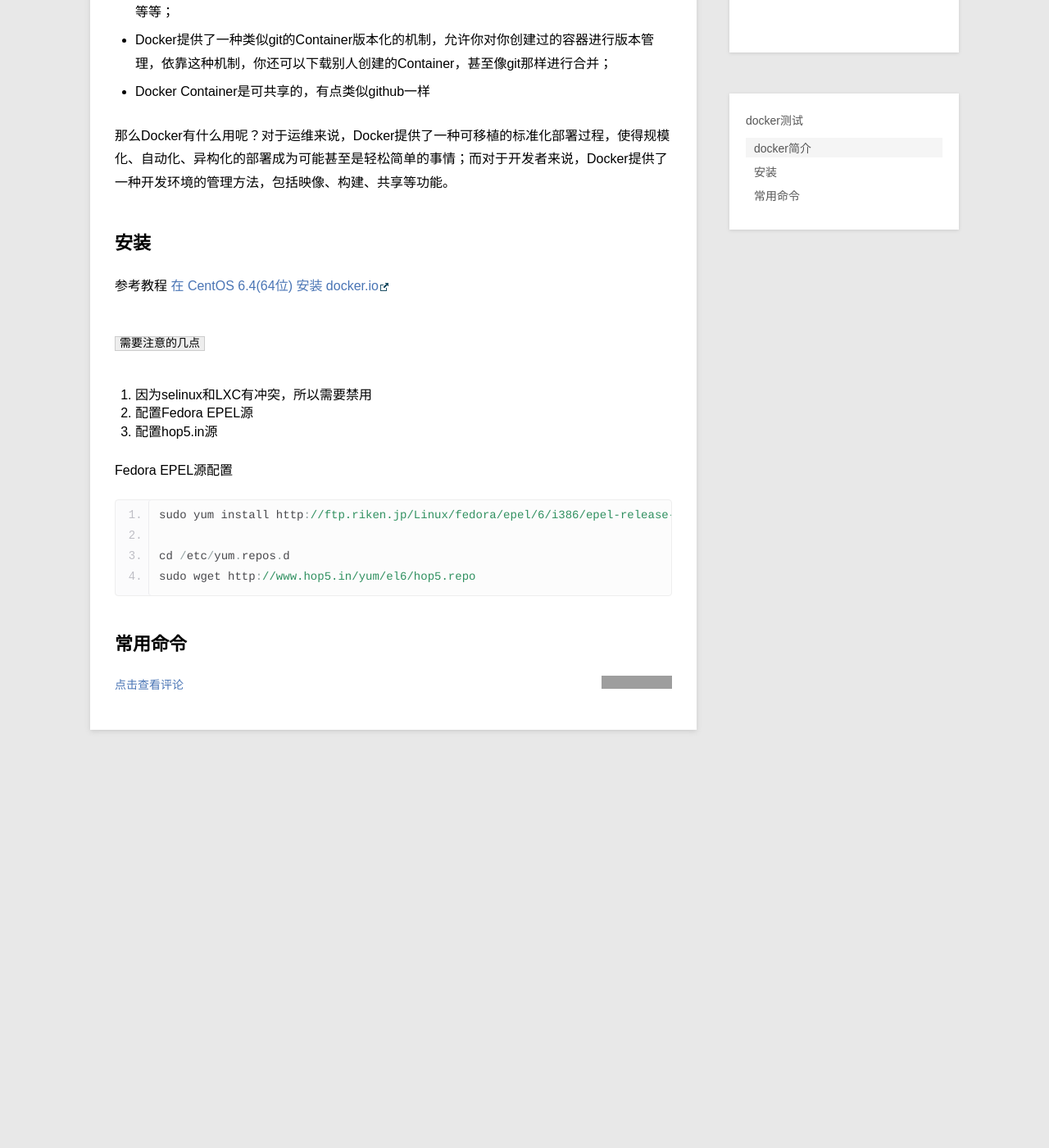
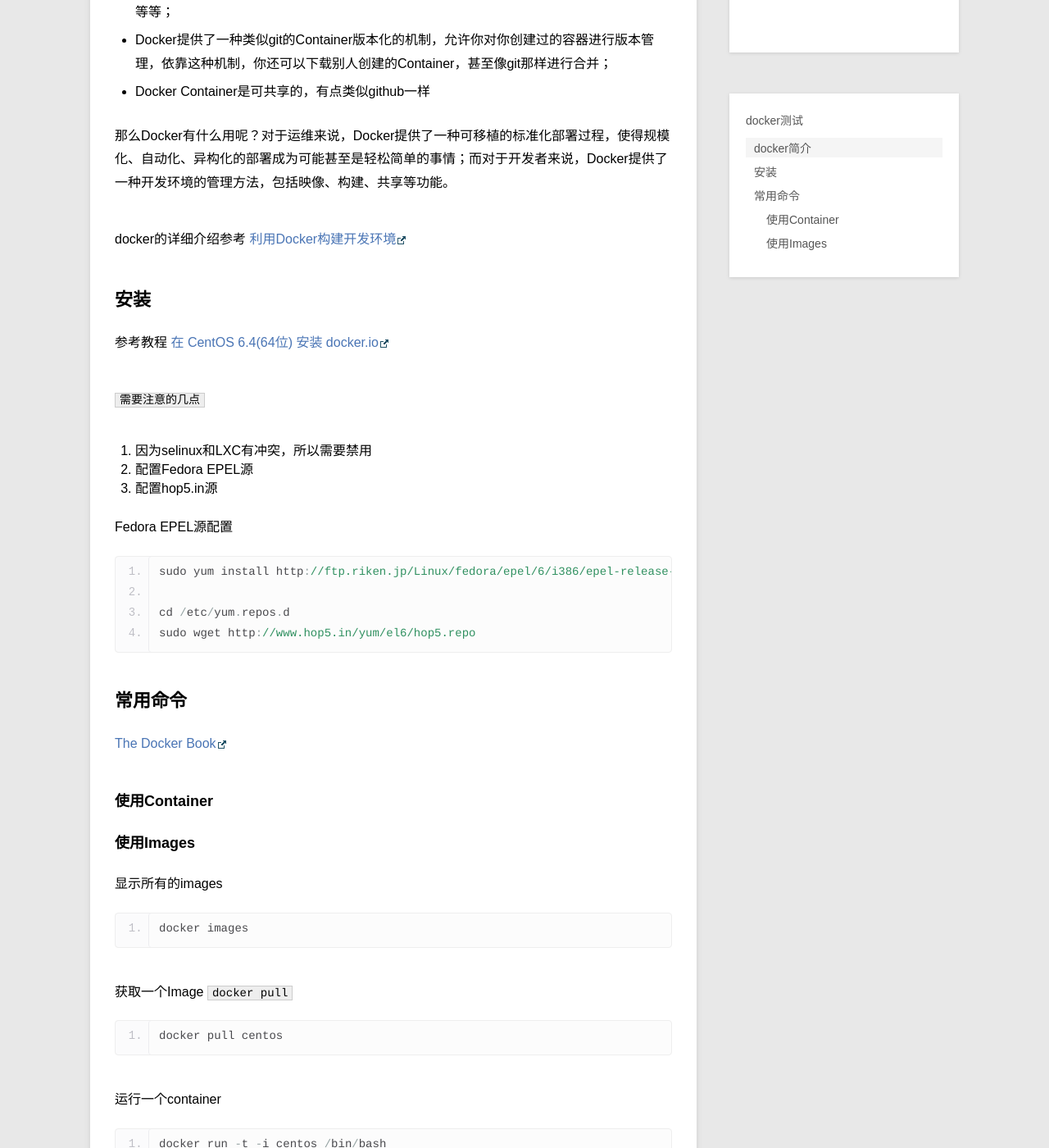
Before and after one commit to moreorless/moreorless.github.io, a Jekyll site: the page built from _posts/blog/2014-08-12-docker.md, in a window 1280 px wide and 1400 px high, scrolled down 640 px. Shown: the whole window at 82% size. Built offline with Jekyll 4.4.1, drawn with Linux system fonts in a browser that asks for light colours; Markdown is read by kramdown in place of the engine named in the settings; before the commit the page ends 1610 px from its top, so only the background shows below that; grey boxes are pictures that could not be loaded.

Commit message:
更新artical : docker

```diff
--- a/_posts/blog/2014-08-12-docker.md
+++ b/_posts/blog/2014-08-12-docker.md
@@ -18,6 +18,8 @@ docker的英文本意是码头工人，也就是搬运工，这种搬运工搬
 
 那么Docker有什么用呢？对于运维来说，Docker提供了一种可移植的标准化部署过程，使得规模化、自动化、异构化的部署成为可能甚至是轻松简单的事情；而对于开发者来说，Docker提供了一种开发环境的管理方法，包括映像、构建、共享等功能。
 
+docker的详细介绍参考  [利用Docker构建开发环境](http://tech.uc.cn/?p=2726)
+
 ## 安装
 参考教程 [在 CentOS 6.4(64位) 安装 docker.io](http://linux.cn/article-2440-1.html)
 
@@ -35,3 +37,21 @@ Fedora EPEL源配置
     sudo wget http://www.hop5.in/yum/el6/hop5.repo
 
 ## 常用命令
+
+[The Docker Book](../../download/docker/TheDockerBook_sample.pdf)
+
+### 使用Container
+
+### 使用Images
+
+显示所有的images
+
+	docker images
+
+获取一个Image <code>docker pull</code>
+
+	docker pull centos
+
+运行一个container
+
+	docker run -t -i centos /bin/bash
```
Also changed, not shown: 1 other file.
